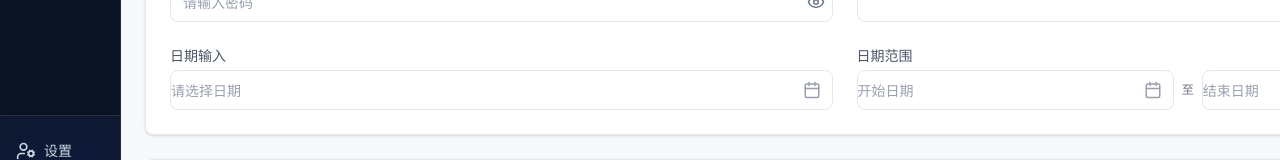
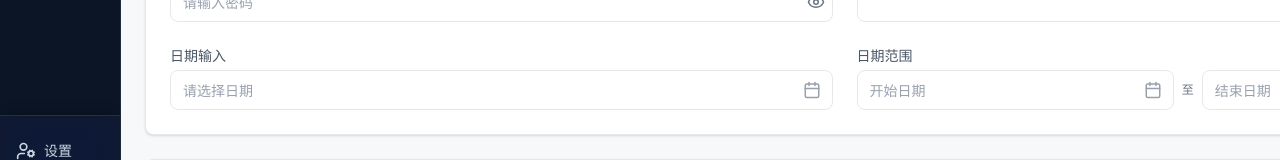
Before and after one commit to zhoumingxuan/sass-ui, a Next.js app: page / in a window 1280 px wide. Shown: the part 513-673 px from the top of the page. Built offline with nearby package versions, Linux system fonts and the light colour scheme.

Commit message:
表单整体样式修改

```diff
--- a/src/components/Checkbox.tsx
+++ b/src/components/Checkbox.tsx
@@ -32,7 +32,7 @@ export function Checkbox({ label, description, indeterminate, className = '', di
         ref={ref}
         aria-checked={indeterminate ? 'mixed' : undefined}
         className={[
-          'mt-0 h-3.5 w-3.5 shrink-0 rounded border bg-white translate-y-px',
+          'mt-0 h-3.5 w-3.5 shrink-0 rounded border bg-white',
           // base hover feedback & disabled neutralization
           'border-gray-200 hover:border-gray-300 hover:bg-gray-50 disabled:hover:border-gray-200 disabled:hover:bg-white',
           // checked hover refinement (keep subtle tint, stronger border)
--- a/src/components/Radio.tsx
+++ b/src/components/Radio.tsx
@@ -22,7 +22,7 @@ export function Radio({ label, description, className = '', disabled, ...props }
         type="radio"
         disabled={disabled}
         className={[
-          'mt-0 h-3.5 w-3.5 shrink-0 rounded-full border bg-white translate-y-px',
+          'mt-0 h-3.5 w-3.5 shrink-0 rounded-full border bg-white',
           'border-gray-200 hover:border-gray-300 hover:bg-gray-50',
           'checked:border-primary/60 checked:hover:border-primary checked:hover:bg-primary/5',
           'accent-primary disabled:accent-gray-300',
--- a/src/components/date/DatePicker.tsx
+++ b/src/components/date/DatePicker.tsx
@@ -3,7 +3,7 @@
 import { useEffect, useMemo, useRef, useState } from 'react';
 import { createPortal } from 'react-dom';
 import type { CSSProperties } from 'react';
-import { fieldLabel, helperText, inputBase, inputStatus, Status } from '../formStyles';
+import { fieldLabel, helperText, inputBase, inputStatus, Status, inputSize } from '../formStyles';
 import { X, Calendar as CalendarIcon } from 'lucide-react';
 import Calendar from './Calendar';
 import { addMonths, formatISO, parseISO } from './utils';
@@ -125,7 +125,7 @@ export default function DatePicker({ label, helper, value, defaultValue, min, ma
             }
           }}
           aria-invalid={status === 'error' ? true : undefined}
-          className={[inputBase, status ? inputStatus[status] : '', 'text-left pr-10 leading-none flex items-center h-10', !v ? 'text-gray-400' : 'text-gray-700'].filter(Boolean).join(' ')}
+          className={[inputBase, inputSize['md'], status ? inputStatus[status] : '', 'text-left pr-10', !v ? 'text-gray-400' : 'text-gray-700'].filter(Boolean).join(' ')}
         />
         {clearable && v && (
           <button type="button" onClick={clear} aria-label="清空" className="absolute right-10 top-1/2 -translate-y-1/2 text-gray-300 hover:text-gray-500">
--- a/src/components/date/DateRangePicker.tsx
+++ b/src/components/date/DateRangePicker.tsx
@@ -3,7 +3,7 @@
 import { useEffect, useMemo, useRef, useState } from 'react';
 import { createPortal } from 'react-dom';
 import type { CSSProperties } from 'react';
-import { fieldLabel, helperText, inputBase } from '../formStyles';
+import { fieldLabel, helperText, inputBase, inputSize } from '../formStyles';
 import { Calendar as CalendarIcon } from 'lucide-react';
 import Calendar from './Calendar';
 import { addMonths, endOfMonth, formatISO, parseDateStrict, startOfMonth } from './utils';
@@ -335,7 +335,7 @@ export default function DateRangePicker({
                   setOpen(false);
                 }
               }}
-              className={`${inputBase} text-left pr-10 leading-none flex items-center h-10 ${(active === 'start' && open) ? 'ring-2 ring-primary/20 border-transparent' : ''} ${(open ? !draftStartInput : !sv) ? 'text-gray-400' : 'text-gray-700'}`}
+              className={`${inputBase} ${inputSize['md']} text-left pr-10 ${(active === 'start' && open) ? 'ring-2 ring-primary/20 border-transparent' : ''} ${(open ? !draftStartInput : !sv) ? 'text-gray-400' : 'text-gray-700'}`}
             />
             <span className="pointer-events-none absolute right-3 top-1/2 -translate-y-1/2 text-gray-400"><CalendarIcon size={18} aria-hidden /></span>
           </div>
@@ -369,7 +369,7 @@ export default function DateRangePicker({
                   setOpen(false);
                 }
               }}
-              className={`${inputBase} text-left pr-10 leading-none flex items-center h-10 ${(active === 'end' && open) ? 'ring-2 ring-primary/20 border-transparent' : ''} ${(open ? !draftEndInput : !ev) ? 'text-gray-400' : 'text-gray-700'}`}
+              className={`${inputBase} ${inputSize['md']} text-left pr-10 ${(active === 'end' && open) ? 'ring-2 ring-primary/20 border-transparent' : ''} ${(open ? !draftEndInput : !ev) ? 'text-gray-400' : 'text-gray-700'}`}
             />
             <span className="pointer-events-none absolute right-3 top-1/2 -translate-y-1/2 text-gray-400"><CalendarIcon size={18} aria-hidden /></span>
           </div>
--- a/src/components/form/index.tsx
+++ b/src/components/form/index.tsx
@@ -293,7 +293,9 @@ function FormItem({
             {renderLabel()}
           </div>
           <div className="flex-1">
-            {child ? React.cloneElement(child, childProps) : null}
+            <div className="min-h-10 flex items-center">
+              {child ? React.cloneElement(child, childProps) : null}
+            </div>
             {hasErr ? (
               <div className={errorText}>{errs![0]}</div>
             ) : (
```
